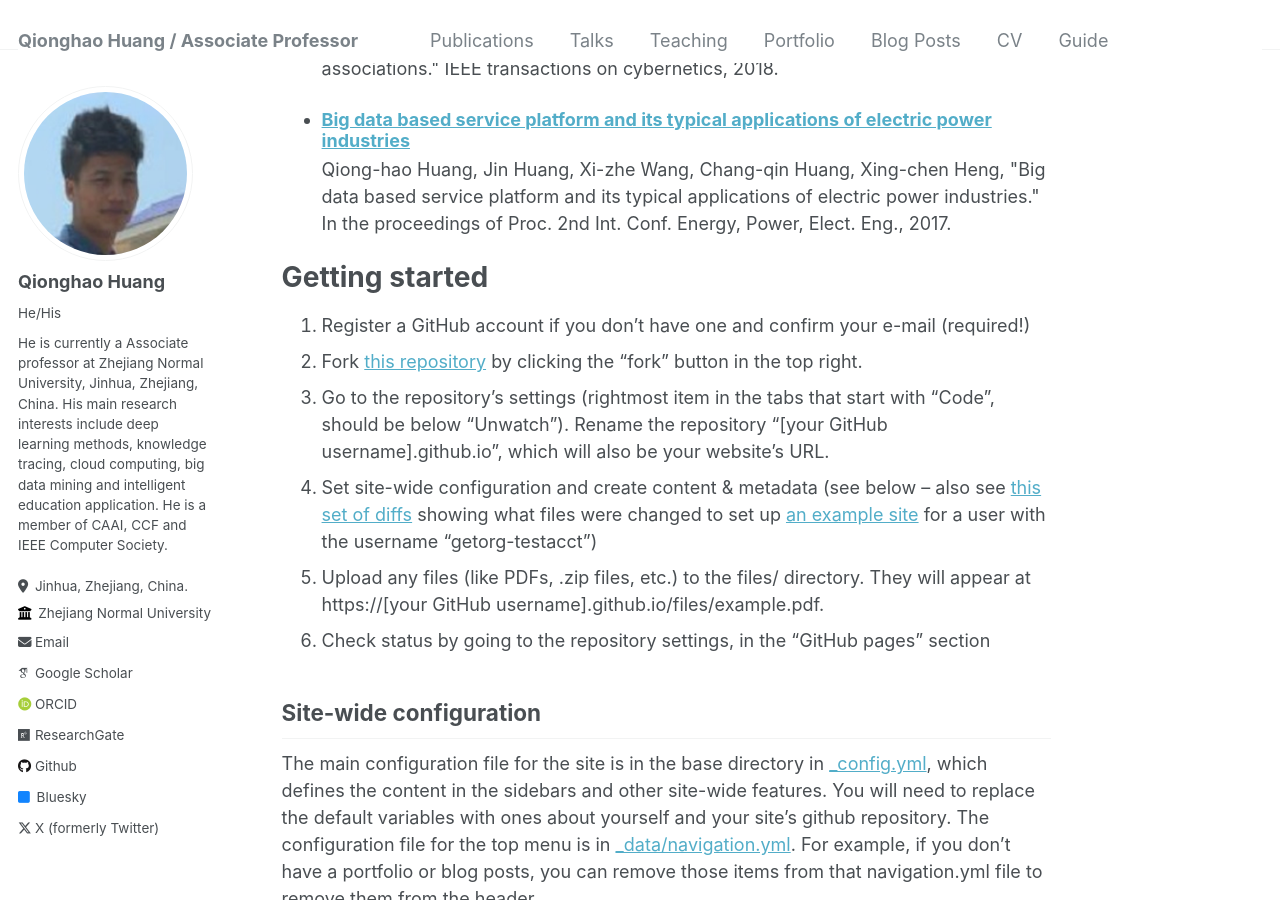
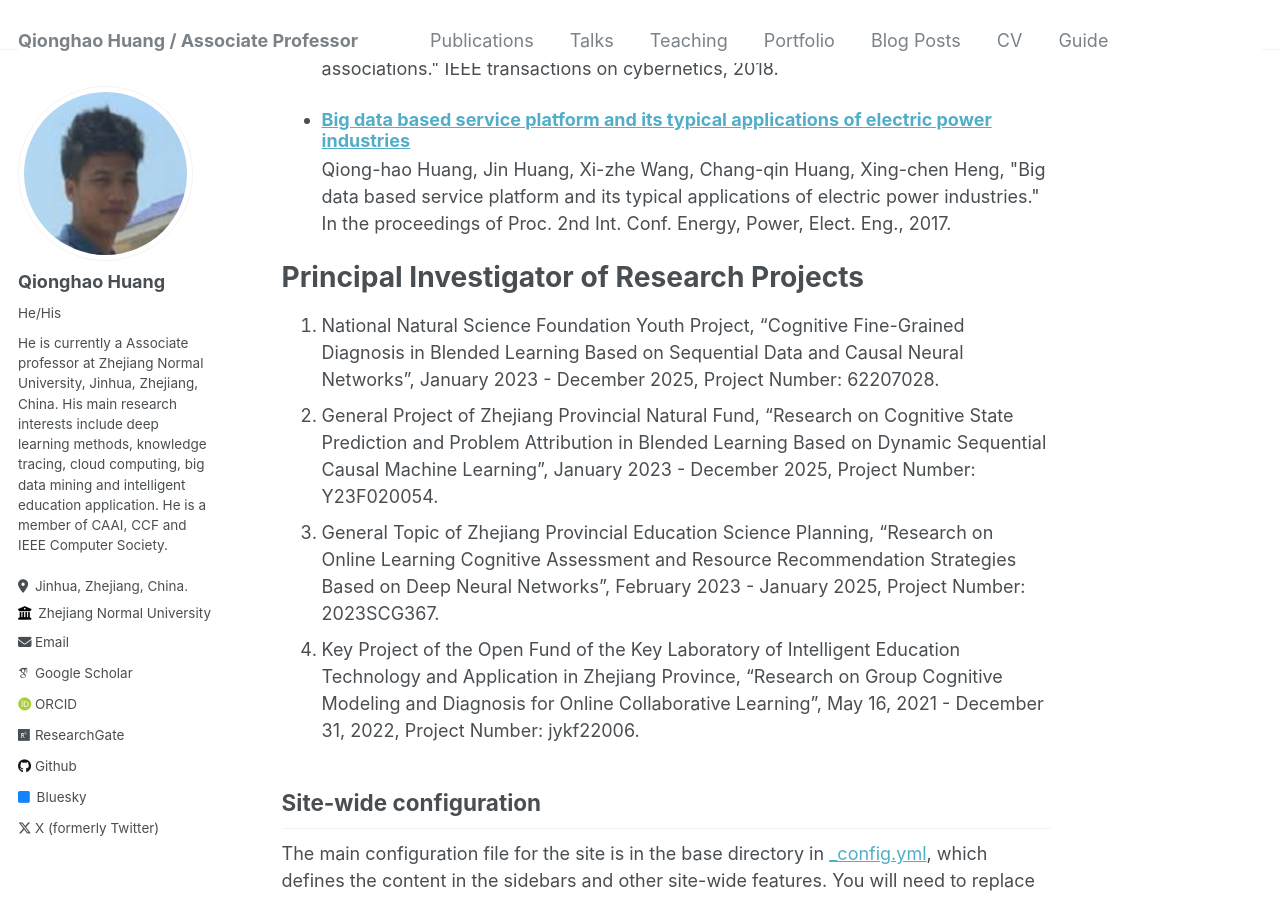
Before and after one commit to qhhuang-ai/qhhuang-ai.github.io, a Jekyll site: the page built from _pages/about.md, in a window 1280 px wide and 900 px high, scrolled down 3307 px. Built offline with Jekyll 4.4.1, drawn with Linux system fonts in a browser that asks for light colours; some web fonts are replaced.

Commit message:
update cv

```diff
--- a/_pages/about.md
+++ b/_pages/about.md
@@ -26,14 +26,13 @@ Publications
     {% include archive-single-cv.html %}
   {% endfor %}</ul>
 
-Getting started
+Principal Investigator of Research Projects
 ======
-1. Register a GitHub account if you don't have one and confirm your e-mail (required!)
-1. Fork [this repository](https://github.com/academicpages/academicpages.github.io) by clicking the "fork" button in the top right.
-1. Go to the repository's settings (rightmost item in the tabs that start with "Code", should be below "Unwatch"). Rename the repository "[your GitHub username].github.io", which will also be your website's URL.
-1. Set site-wide configuration and create content & metadata (see below -- also see [this set of diffs](http://archive.is/3TPas) showing what files were changed to set up [an example site](https://getorg-testacct.github.io) for a user with the username "getorg-testacct")
-1. Upload any files (like PDFs, .zip files, etc.) to the files/ directory. They will appear at https://[your GitHub username].github.io/files/example.pdf.
-1. Check status by going to the repository settings, in the "GitHub pages" section
+
+1. National Natural Science Foundation Youth Project, “Cognitive Fine-Grained Diagnosis in Blended Learning Based on Sequential Data and Causal Neural Networks”, January 2023 - December 2025, Project Number: 62207028.
+1. General Project of Zhejiang Provincial Natural Fund, “Research on Cognitive State Prediction and Problem Attribution in Blended Learning Based on Dynamic Sequential Causal Machine Learning”, January 2023 - December 2025, Project Number: Y23F020054.
+1. General Topic of Zhejiang Provincial Education Science Planning, “Research on Online Learning Cognitive Assessment and Resource Recommendation Strategies Based on Deep Neural Networks”, February 2023 - January 2025, Project Number: 2023SCG367.
+1. Key Project of the Open Fund of the Key Laboratory of Intelligent Education Technology and Application in Zhejiang Province, “Research on Group Cognitive Modeling and Diagnosis for Online Collaborative Learning”, May 16, 2021 - December 31, 2022, Project Number: jykf22006.
 
 Site-wide configuration
 ------
```
